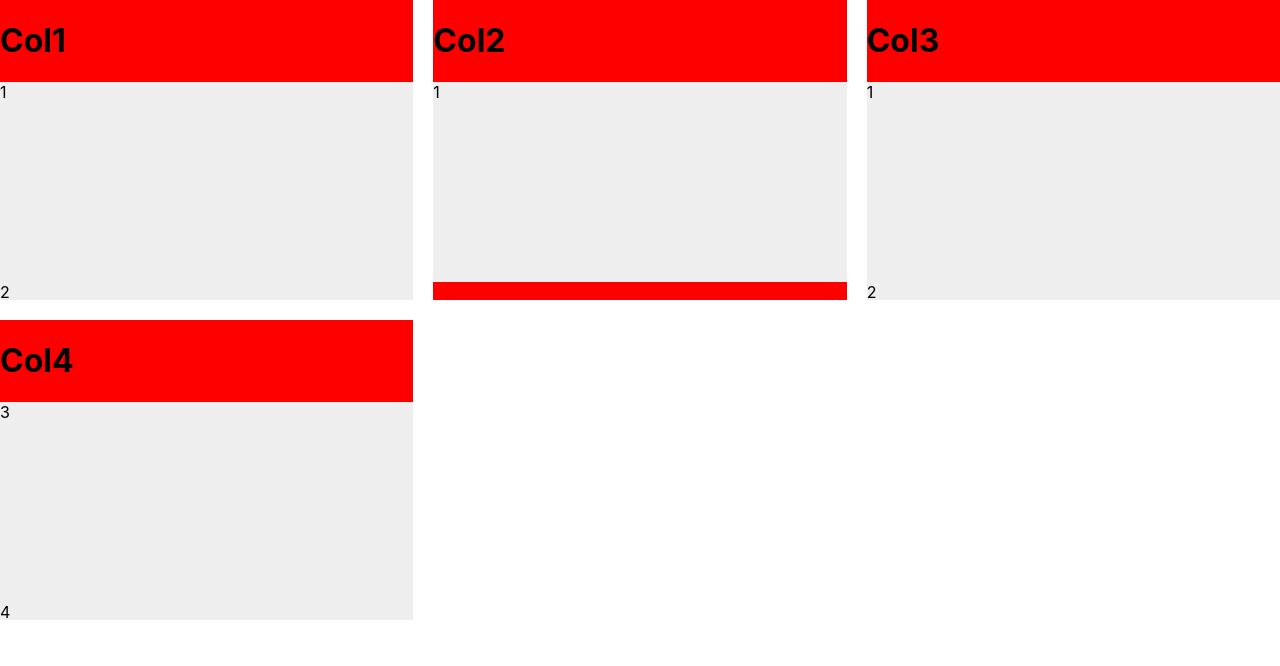
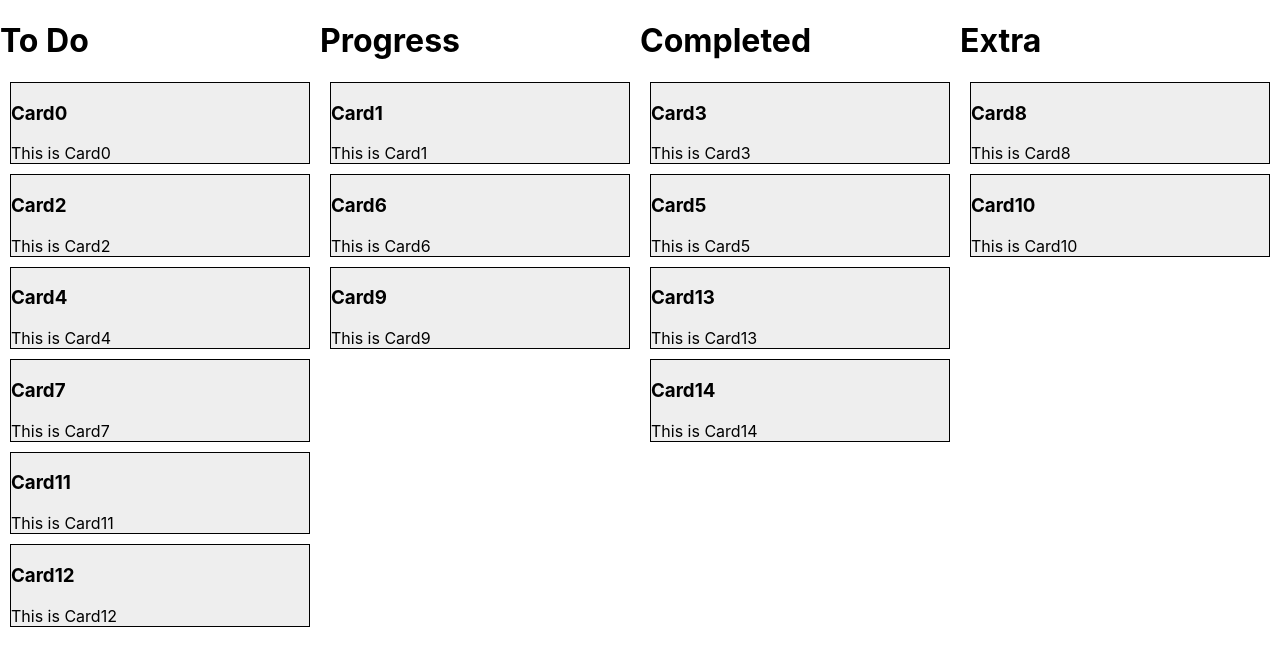
Before and after one commit to PetarDinevBG/react_demo, a React (Create React App) app: page / in a window 1280 px wide. Shown: the top 666 px of the page. Built offline with nearby package versions, Linux system fonts and the light colour scheme.

Commit message:
learning react

```diff
--- a/package.json
+++ b/package.json
@@ -6,7 +6,9 @@
     "@testing-library/jest-dom": "^5.14.1",
     "@testing-library/react": "^11.2.7",
     "@testing-library/user-event": "^12.8.3",
+    "material-ui": "^0.20.2",
     "react": "^17.0.2",
+    "react-bootstrap": "^1.6.1",
     "react-dom": "^17.0.2",
     "react-scripts": "4.0.3",
     "web-vitals": "^1.1.2"
--- a/src/App.css
+++ b/src/App.css
@@ -37,15 +37,39 @@
   }
 }
 
-.grid {
-  display: grid;
-  overflow: scroll;
-  grid-template-columns: repeat(auto-fit, minmax(200px, 1fr));
-  grid-gap: 12px;
-  max-height: 400px;
+
+.column {
+  display: inline-block;
+  vertical-align: top;
+  width: 25%;
+  min-width: 300px;
 }
 
+.wrapper-container {
+  overflow-x: visible;
+  white-space: nowrap;
+}
 .item {
+  display: inline;
   min-height: 200px;
   background-color: #eee;
 }
+
+.card-wrapper{
+  margin: 10px;
+  background: #eeeeee;
+  border-style: solid;
+  border-width: thin;
+}
+
+.card-body {
+  display: inline;
+  white-space: normal;
+}
+
+.card-modal {
+  position: absolute;
+  left: 50%;
+  top: 50%;
+  transform: translate(-50%, -50%);
+}
--- a/src/App.js
+++ b/src/App.js
@@ -1,43 +1,15 @@
 import './App.css';
 import {Component} from "react";
+import Board from "./Components/Board"
 
-class ColumnView extends Component{
-  render() {
-      const cardsLength = this.props.cards.length;
-      const cards = []
-      for(let i=0; i < cardsLength; i++){
-        cards.push(<Card name={this.props.cards[i]} />)
-      }
-      return (
-        <div class="column container" style={{background: "red", maxHeight: "300px", overflow: "scroll"}}>
-          <h1>{this.props.name}</h1>
-            <div class=".grid">
-                {cards}
-            </div>
 
-        </div>
-    )
-  }
-}
 
-class Card extends Component{
-    render() {
-        return(
-            <div class="item">
-                {this.props.name}
-            </div>
-        )
-    }
-}
 
-const columns  = [<ColumnView name="Col1" cards={[1,2,3,4]} />,<ColumnView name="Col2" cards={[1]}/>, <ColumnView name="Col3" cards={[1,2,3,4,5,6,7]}/>, <ColumnView name="Col4" cards={[3,4]}/>];
 
 class App extends Component {
   render() {
       return (
-        <div style={{ display: "grid", gridTemplateColumns: "repeat(3, 1fr)", gridGap: 20 }}>
-            {columns}
-        </div>
+        <Board />
     )
   }
 }
--- /dev/null
+++ b/src/Components/Board.js
@@ -0,0 +1,103 @@
+import {Component} from "react";
+import Column from './Column.js'
+import {Button, Modal} from "react-bootstrap";
+
+let colNames = ["To Do", "Progress", "Completed", "Extra"]
+let cards = []
+
+export default class Board extends Component {
+    constructor(props){
+        super(props);
+        this.generateTestCards(15)
+        console.log(cards)
+        this.state = {
+            showBoard: false,
+            cardTitle: "",
+            cardDesc:"",
+            cardHistory:"",
+            cardColumn: "",
+            cardViewed: 0
+        }
+
+        this.handleChange = this.handleChange.bind(this);
+    }
+
+    handleClose(){
+        this.setState({
+            showBoard: false,
+            cardViewed: 0
+        });
+    }
+
+    handleSave(){
+        cards[this.state.cardViewed]["Title"] = this.state.cardTitle
+        cards[this.state.cardViewed]["Desc"] = this.state.cardDesc
+        cards[this.state.cardViewed]["History"].push([this.state.cardTitle, this.state.cardDesc, this.state.cardColumn])
+        this.handleClose()
+    }
+
+    handleChange(event){
+        this.setState({[event.target.name]: event.target.value});
+    }
+
+    generateTestCards(n){
+        if(cards.length <= 0){
+            for (let i=0; i<n;i++){
+                cards.push({"cardID": i,"column": colNames[Math.floor(Math.random() * colNames.length)], "Title": "Card" + i, "Desc": "This is Card"+ i, "History": []})
+            }
+        }
+    }
+
+    goToCardView(cardID){
+        console.log("Card View - Board" + cardID);
+        this.setState({
+            showBoard: true,
+            cardTitle: cards[cardID]["Title"],
+            cardDesc: cards[cardID]["Desc"],
+            cardHistory: cards[cardID]["History"],
+            cardViewed: cardID,
+            cardColumn: cards[cardID]["column"]
+        });
+    }
+
+    getColCards(colName){
+        let colCards = []
+        for (let i=0; i<cards.length;i++){
+            if(cards[i]["column"] === colName){
+                colCards.push(cards[i])
+            }
+        }
+        return colCards;
+    }
+
+    getColumns(){
+        let columns = []
+        for(let i=0; i<colNames.length; i++) {
+            columns.push(<Column name={colNames[i]} cards={this.getColCards(colNames[i])} goToCardView={(cardID) => this.goToCardView(cardID)}/>)
+        }
+        return columns
+    }
+    render() {
+        return (
+            <>
+            <div className="wrapper-container" style={{ display: !this.state.showBoard ? "block" : "none" }}>
+                {this.getColumns()}
+            </div>
+            <Modal show={this.state.showBoard} onHide={() => this.handleClose()}>
+                <Modal.Header>
+                    <Modal.Title><input name="cardTitle" type="text" value={this.state.cardTitle} onChange={this.handleChange}/></Modal.Title>
+                </Modal.Header>
+                <Modal.Body><input name="cardDesc" type="text" value={this.state.cardDesc} onChange={this.handleChange}/></Modal.Body>
+                <Modal.Footer>
+                    <Button variant="secondary" onClick={() => this.handleClose()}>
+                        Close
+                    </Button>
+                    <Button variant="primary" onClick={() => this.handleSave()}>
+                        Save Changes
+                    </Button>
+                </Modal.Footer>
+            </Modal>
+        </>
+        )
+    }
+}
--- /dev/null
+++ b/src/Components/Card.js
@@ -0,0 +1,27 @@
+import {Component} from "react";
+// Change test vars
+
+class Card extends Component{
+
+    handleClick(){
+        console.log("Button Click");
+    }
+    render(){
+        return(
+            <div className="card-wrapper">
+                <div className="card-body" onClick={() => this.props.goToCardView(this.props.cardInfo["cardID"])}>
+                    <h3>
+                        {this.props.cardInfo["Title"]}
+                    </h3>
+                    <div>
+                        {this.props.cardInfo["Desc"]}
+                    </div>
+                </div>
+            </div>
+        )
+    }
+}
+
+
+
+export default Card;
--- /dev/null
+++ b/src/Components/Column.js
@@ -0,0 +1,27 @@
+import {Component} from "react";
+import Card from "./Card";
+
+export default class Column extends Component{
+
+    getCards(){
+        const cards = []
+        for(let i=0; i < this.props.cards.length; i++){
+            cards.push(<Card cardInfo={this.props.cards[i]} goToCardView={this.props.goToCardView}/>)
+        }
+        return cards;
+    }
+
+
+    render() {
+
+        return (
+            <div class="column container">
+                <h1>{this.props.name}</h1>
+                <div class=".grid">
+                    {this.getCards()}
+                </div>
+
+            </div>
+        )
+    }
+}
```
Also changed, not shown: 1 other file (tests, documents, lock files or other folders).
